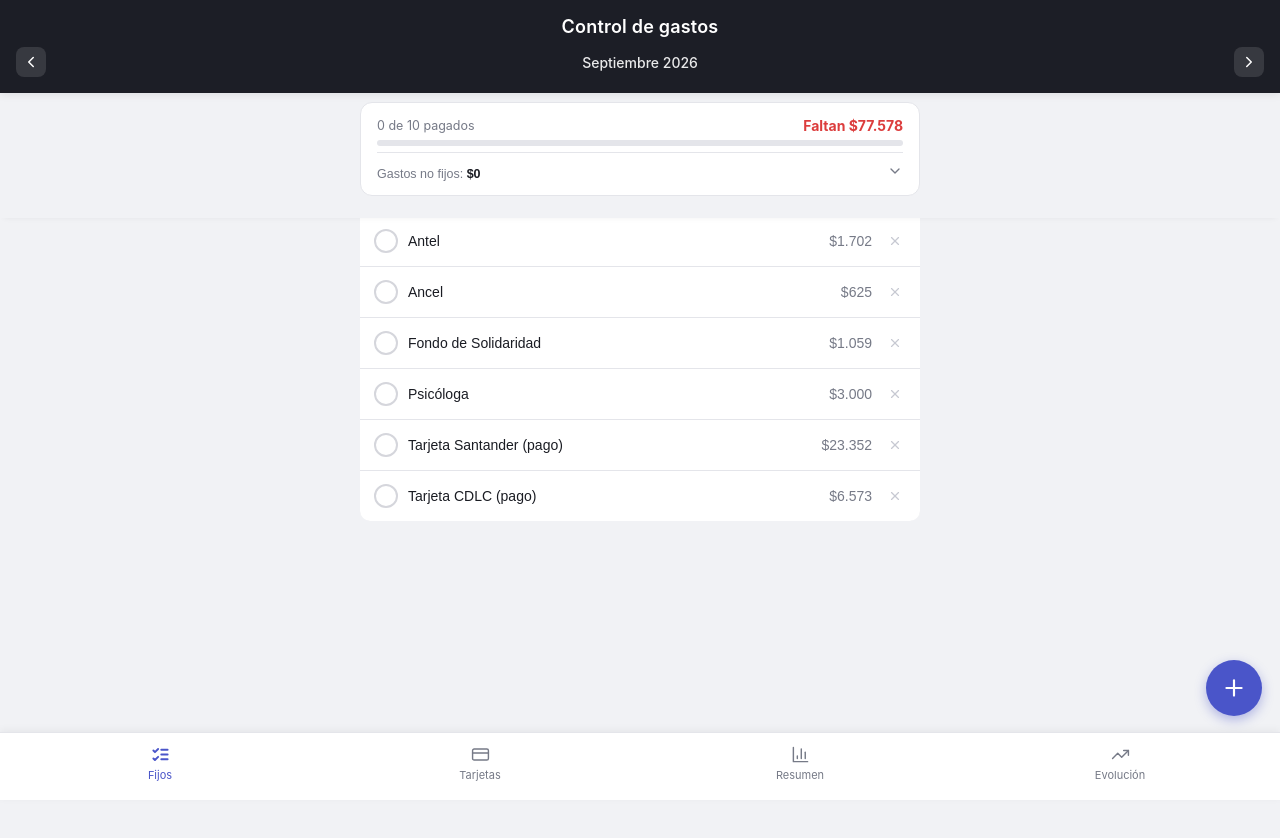
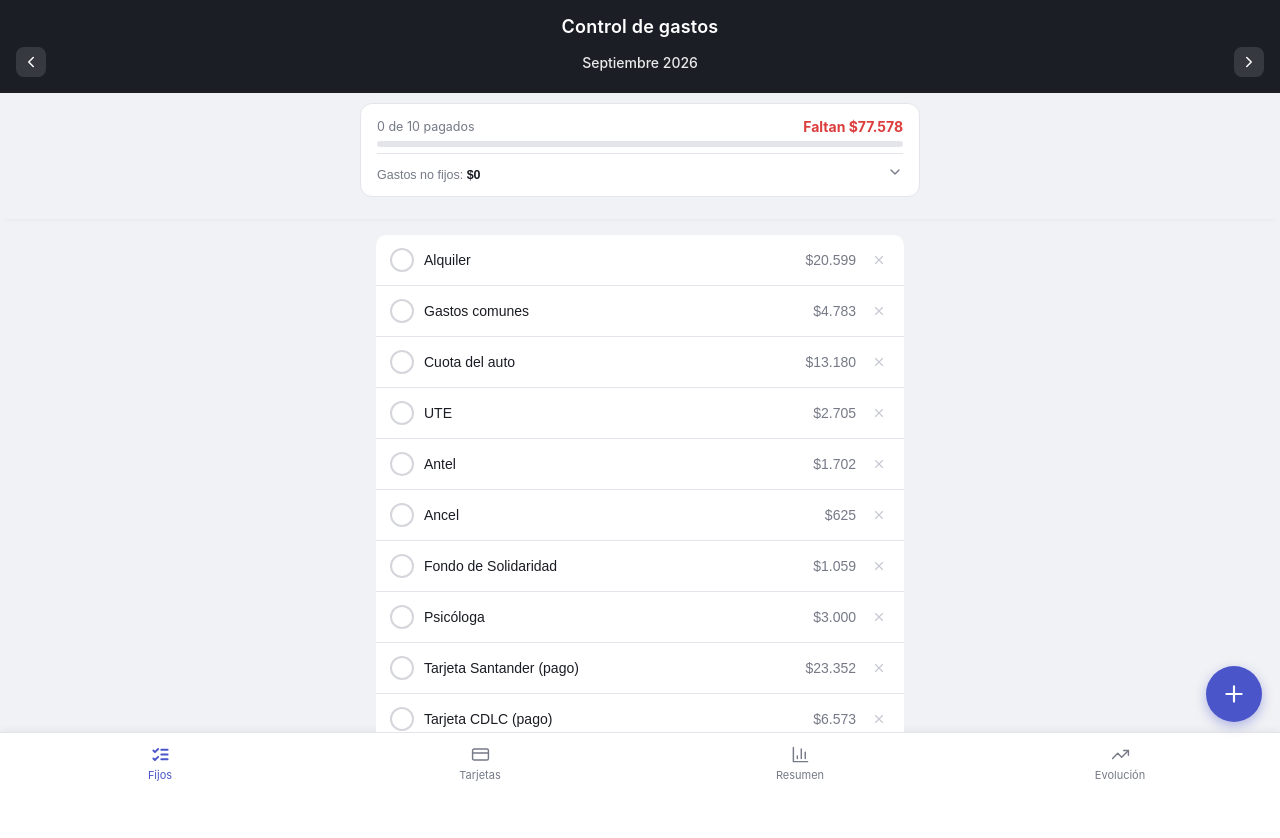
Before and after one commit to gianfrancoganicoche/finanzas_personales, a React (Vite) app: page / in a window 1280 px wide. Shown: the top 838 px of the page. After the commit the page ends 800 px from the top, so only its background shows below. Built offline with nearby package versions, Linux system fonts and the light colour scheme.

Commit message:
Add files via upload

```diff
--- a/src/App.jsx
+++ b/src/App.jsx
@@ -1,4 +1,4 @@
-import React, { useState, useEffect, useMemo, useCallback, useRef } from "react";
+import React, { useState, useEffect, useMemo, useCallback } from "react";
 import {
   LineChart, Line, XAxis, YAxis, CartesianGrid, Tooltip, ResponsiveContainer, Legend,
 } from "recharts";
@@ -215,29 +215,11 @@ export default function App() {
   const countPagados = concepts.filter((c) => entryFor(c.id)).length;
   const oneOffsMes = oneOffs.filter((o) => o.month === month);
 
-  const headerRef = useRef(null);
-  const summaryRef = useRef(null);
-  const [topOffset, setTopOffset] = useState(112);
-
-  useEffect(() => {
-    const update = () => {
-      const h = headerRef.current?.offsetHeight || 0;
-      const s = tab === "mes" ? (summaryRef.current?.offsetHeight || 0) : 0;
-      setTopOffset(h + s + (tab === "mes" ? 12 : 16));
-    };
-    update();
-    const ro = new ResizeObserver(update);
-    if (headerRef.current) ro.observe(headerRef.current);
-    if (summaryRef.current) ro.observe(summaryRef.current);
-    window.addEventListener("resize", update);
-    return () => { ro.disconnect(); window.removeEventListener("resize", update); };
-  }, [tab]);
-
   if (!loaded) return <div style={shellLoading}>Cargando…</div>;
 
   return (
-    <div style={{ minHeight: "100vh", background: BG, fontFamily: FONT_UI, color: TEXT, paddingBottom: "calc(74px + env(safe-area-inset-bottom))" }}>
-      <header ref={headerRef} style={{ position: "fixed", top: 0, left: 0, right: 0, zIndex: 20, background: HEADER, color: "#fff", padding: "16px 16px", boxShadow: "0 2px 8px rgba(0,0,0,0.08)" }}>
+    <div style={{ height: "100dvh", display: "flex", flexDirection: "column", background: BG, fontFamily: FONT_UI, color: TEXT, overflow: "hidden" }}>
+      <header style={{ flexShrink: 0, background: HEADER, color: "#fff", padding: "16px 16px", boxShadow: "0 2px 8px rgba(0,0,0,0.08)", paddingTop: "calc(16px + env(safe-area-inset-top))" }}>
         <div style={{ fontSize: 18, fontWeight: 600, textAlign: "center", letterSpacing: 0.2 }}>Control de gastos</div>
         <div style={{ display: "flex", alignItems: "center", justifyContent: "space-between", marginTop: 10 }}>
           <button onClick={() => setMonth((m) => shiftMonth(m, -1))} style={navBtn}><ChevronLeft size={18} /></button>
@@ -247,7 +229,7 @@ export default function App() {
       </header>
 
       {tab === "mes" && (
-        <div ref={summaryRef} style={{ position: "fixed", top: headerRef.current?.offsetHeight || 92, left: 0, right: 0, zIndex: 15, background: BG, padding: "10px 16px 8px", boxShadow: "0 4px 6px -4px rgba(0,0,0,0.06)" }}>
+        <div style={{ flexShrink: 0, background: BG, padding: "10px 16px 8px", boxShadow: "0 4px 6px -4px rgba(0,0,0,0.06)" }}>
           <div style={{ maxWidth: 560, margin: "0 auto" }}>
             <FijosSummaryBar
               countPagados={countPagados} totalConceptos={concepts.length}
@@ -258,7 +240,7 @@ export default function App() {
         </div>
       )}
 
-      <main style={{ padding: 16, paddingTop: `${topOffset}px`, maxWidth: 560, margin: "0 auto" }}>
+      <main style={{ flex: 1, overflowY: "auto", WebkitOverflowScrolling: "touch", padding: 16, maxWidth: 560, width: "100%", margin: "0 auto", boxSizing: "border-box", position: "relative" }}>
         {tab === "mes" && (
           <MesTab
             concepts={concepts} entryFor={entryFor} toggleConcept={toggleConcept} updateAmount={updateAmount}
@@ -277,13 +259,12 @@ export default function App() {
         {tab === "evolucion" && (
           <EvolucionTab concepts={concepts} entries={entries} cardTxns={cardTxns} />
         )}
-      </main>
 
         {tab === "mes" && (
           <button
             onClick={() => setShowFab(true)}
             style={{
-            position: "fixed", right: 18, bottom: "calc(84px + env(safe-area-inset-bottom))", zIndex: 25,
+              position: "fixed", right: 18, bottom: "calc(78px + env(safe-area-inset-bottom))", zIndex: 25,
               width: 56, height: 56, borderRadius: "50%", background: ACCENT, border: "none",
               color: "#fff", boxShadow: "0 4px 12px rgba(74,85,201,0.4)", display: "flex",
               alignItems: "center", justifyContent: "center", cursor: "pointer",
@@ -292,6 +273,7 @@ export default function App() {
             <Plus size={26} />
           </button>
         )}
+      </main>
 
       {showFab && (
         <AddExpenseModal
@@ -302,9 +284,9 @@ export default function App() {
       )}
 
       <nav style={{
-        position: "fixed", bottom: 0, left: 0, right: 0, background: SURFACE, borderTop: `1px solid ${LINE_C}`,
+        flexShrink: 0, background: SURFACE, borderTop: `1px solid ${LINE_C}`,
         display: "flex", boxShadow: "0 -2px 8px rgba(0,0,0,0.05)",
-        paddingBottom: "calc(14px + env(safe-area-inset-bottom))", zIndex: 20,
+        paddingBottom: "calc(14px + env(safe-area-inset-bottom))",
       }}>
         {[
           { id: "mes", label: "Fijos", icon: ListChecks },
```
Lines whose indentation alone changed are shown as unchanged.
